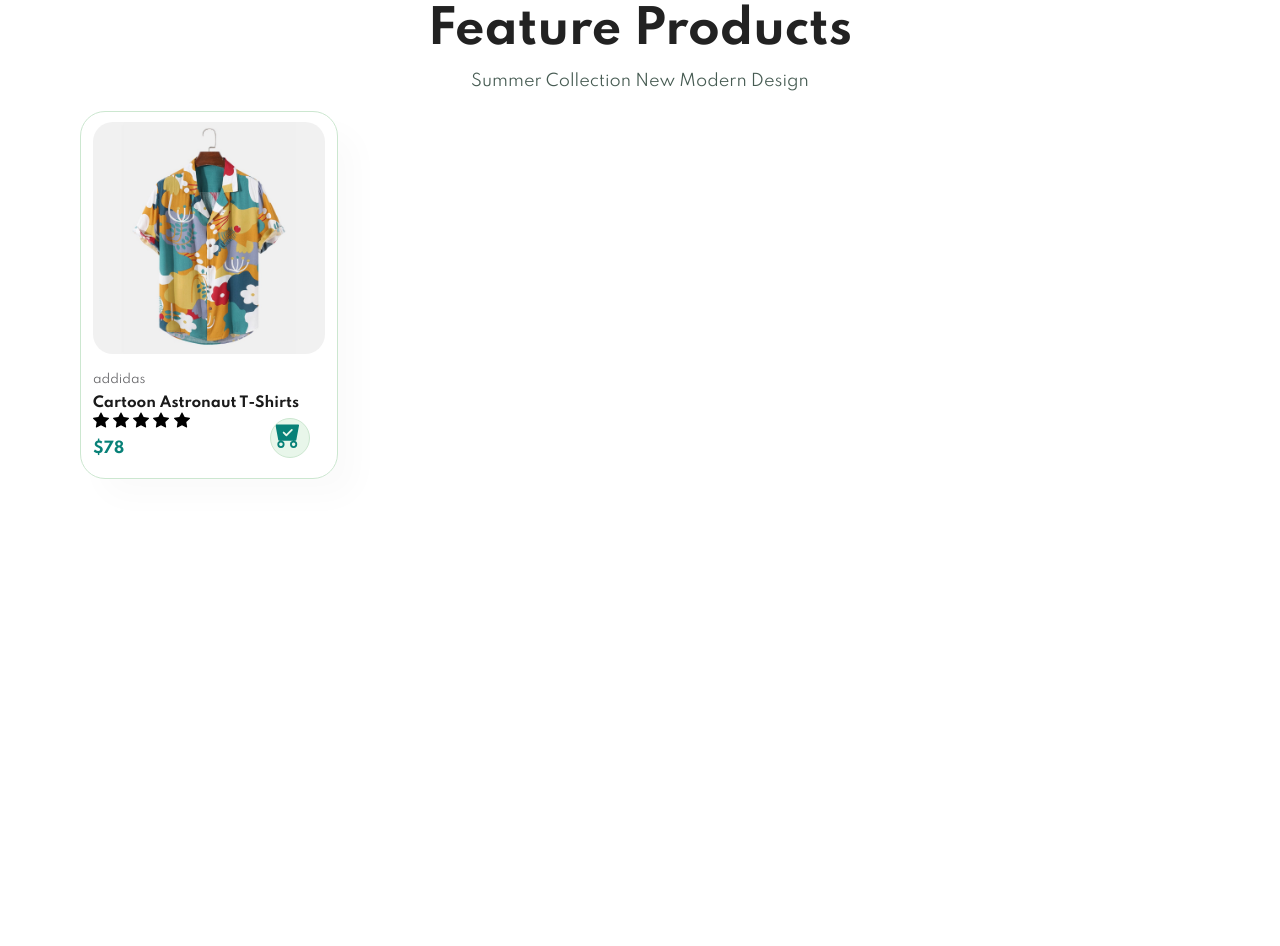
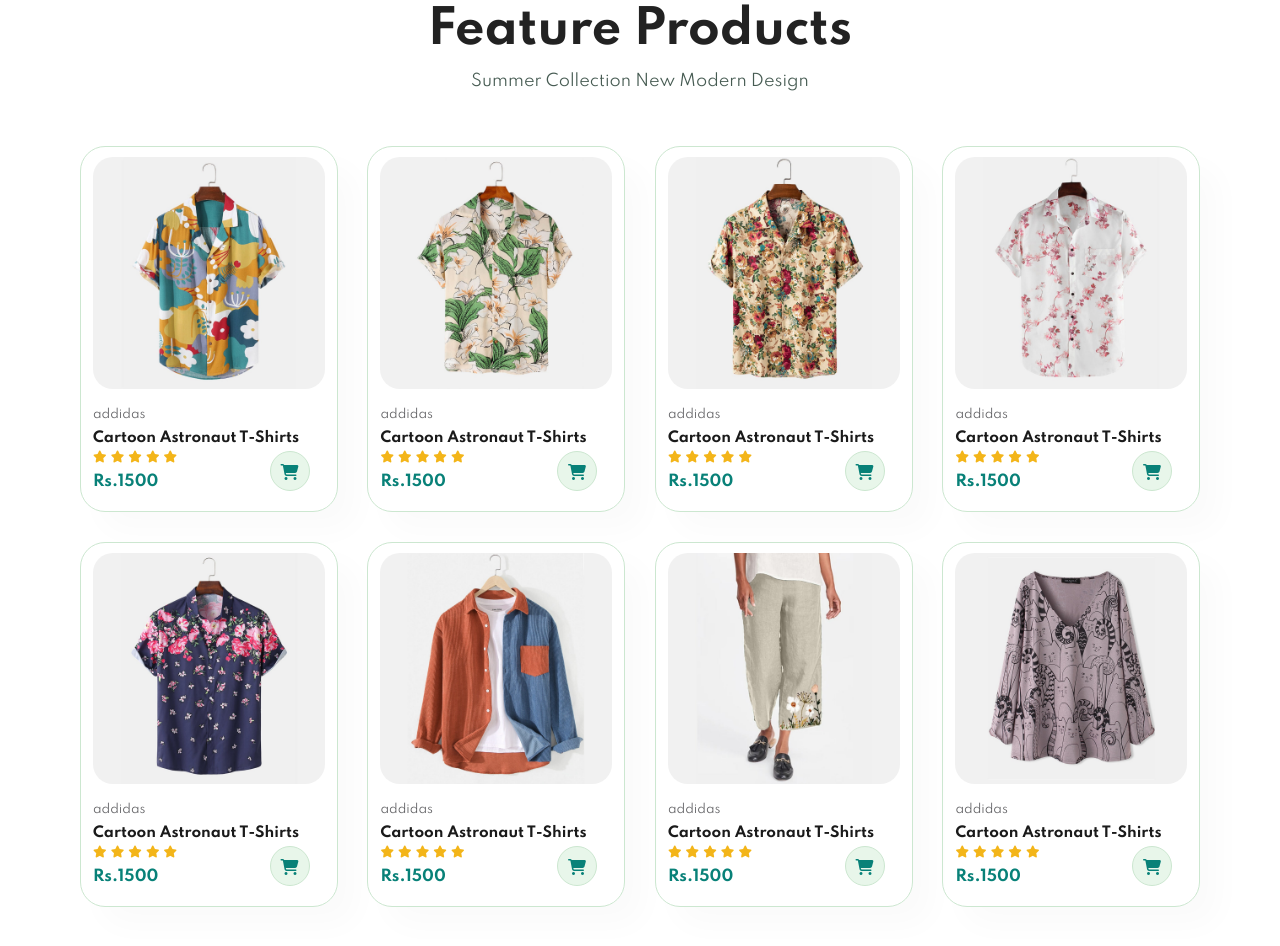
Before and after one commit to umairshahid-1/Ecommerce-Store, a website: page index.html in a window 1280 px wide. Shown: the part 1148-2094 px from the top of the page. Before the commit the page ends 1682 px from the top, so only its background shows below. Drawn offline with Linux system fonts and the light colour scheme.

Commit message:
Complete the overall styling of the products section

```diff
--- a/index.html
+++ b/index.html
@@ -4,10 +4,10 @@
 <head>
     <meta charset="UTF-8">
     <meta http-equiv="X-UA-Compatible" content="IE=edge">
-    <meta name="viewport" content="width=device-width, initial-scale=1.0" <script
-        src="https://kit.fontawesome.com/13ffb4a562.js" crossorigin="anonymous">
-    </script>
-    <link rel="stylesheet" href="style.css" </head>
+    <meta name="viewport" content="width=device-width, initial-scale=1.0">
+    <link rel="stylesheet" href="https://cdnjs.cloudflare.com/ajax/libs/font-awesome/6.5.1/css/all.min.css">
+    <link rel="stylesheet" href="style.css">
+</head>
 
 <body>
     <section id="header">
@@ -20,11 +20,7 @@
                 <li><a href="blog.html">Blog</a></li>
                 <li><a href="about.html">About</a></li>
                 <li><a href="contact.html">Contact</a></li>
-                <li><a href="cart.html"><svg xmlns="http://www.w3.org/2000/svg" width="16" height="16"
-                            fill="currentColor" class="bi bi-bag-check-fill" viewBox="0 0 16 16">
-                            <path fill-rule="evenodd"
-                                d="M10.5 3.5a2.5 2.5 0 0 0-5 0V4h5zm1 0V4H15v10a2 2 0 0 1-2 2H3a2 2 0 0 1-2-2V4h3.5v-.5a3.5 3.5 0 1 1 7 0m-.646 5.354a.5.5 0 0 0-.708-.708L7.5 10.793 6.354 9.646a.5.5 0 1 0-.708.708l1.5 1.5a.5.5 0 0 0 .708 0z" />
-                        </svg></a></li>
+                <li><a href="cart.html"><i class="fa-solid fa-bag-shopping"></i></a></li>
             </ul>
         </div>
 
@@ -81,39 +77,127 @@
                     <span>addidas</span>
                     <h5>Cartoon Astronaut T-Shirts</h5>
                     <div class="star">
-                        <svg xmlns="http://www.w3.org/2000/svg" width="16" height="16" fill="currentColor"
-                            class="bi bi-star-fill" viewBox="0 0 16 16">
-                            <path
-                                d="M3.612 15.443c-.386.198-.824-.149-.746-.592l.83-4.73L.173 6.765c-.329-.314-.158-.888.283-.95l4.898-.696L7.538.792c.197-.39.73-.39.927 0l2.184 4.327 4.898.696c.441.062.612.636.282.95l-3.522 3.356.83 4.73c.078.443-.36.79-.746.592L8 13.187l-4.389 2.256z" />
-                        </svg>
-                        <svg xmlns="http://www.w3.org/2000/svg" width="16" height="16" fill="currentColor"
-                            class="bi bi-star-fill" viewBox="0 0 16 16">
-                            <path
-                                d="M3.612 15.443c-.386.198-.824-.149-.746-.592l.83-4.73L.173 6.765c-.329-.314-.158-.888.283-.95l4.898-.696L7.538.792c.197-.39.73-.39.927 0l2.184 4.327 4.898.696c.441.062.612.636.282.95l-3.522 3.356.83 4.73c.078.443-.36.79-.746.592L8 13.187l-4.389 2.256z" />
-                        </svg>
-                        <svg xmlns="http://www.w3.org/2000/svg" width="16" height="16" fill="currentColor"
-                            class="bi bi-star-fill" viewBox="0 0 16 16">
-                            <path
-                                d="M3.612 15.443c-.386.198-.824-.149-.746-.592l.83-4.73L.173 6.765c-.329-.314-.158-.888.283-.95l4.898-.696L7.538.792c.197-.39.73-.39.927 0l2.184 4.327 4.898.696c.441.062.612.636.282.95l-3.522 3.356.83 4.73c.078.443-.36.79-.746.592L8 13.187l-4.389 2.256z" />
-                        </svg>
-                        <svg xmlns="http://www.w3.org/2000/svg" width="16" height="16" fill="currentColor"
-                            class="bi bi-star-fill" viewBox="0 0 16 16">
-                            <path
-                                d="M3.612 15.443c-.386.198-.824-.149-.746-.592l.83-4.73L.173 6.765c-.329-.314-.158-.888.283-.95l4.898-.696L7.538.792c.197-.39.73-.39.927 0l2.184 4.327 4.898.696c.441.062.612.636.282.95l-3.522 3.356.83 4.73c.078.443-.36.79-.746.592L8 13.187l-4.389 2.256z" />
-                        </svg>
-                        <svg xmlns="http://www.w3.org/2000/svg" width="16" height="16" fill="currentColor"
-                            class="bi bi-star-fill" viewBox="0 0 16 16">
-                            <path
-                                d="M3.612 15.443c-.386.198-.824-.149-.746-.592l.83-4.73L.173 6.765c-.329-.314-.158-.888.283-.95l4.898-.696L7.538.792c.197-.39.73-.39.927 0l2.184 4.327 4.898.696c.441.062.612.636.282.95l-3.522 3.356.83 4.73c.078.443-.36.79-.746.592L8 13.187l-4.389 2.256z" />
-                        </svg>
+                        <i class="fa-solid fa-star"></i>
+                        <i class="fa-solid fa-star"></i>
+                        <i class="fa-solid fa-star"></i>
+                        <i class="fa-solid fa-star"></i>
+                        <i class="fa-solid fa-star"></i>
                     </div>
-                    <h4>$78</h4>
+                    <h4>Rs.1500</h4>
                 </div>
-                <a href="#"><svg xmlns="http://www.w3.org/2000/svg" fill="currentColor"
-                        class="bi bi-cart-check-fill cart" viewBox="0 0 20 21">
-                        <path
-                            d="M.5 1a.5.5 0 0 0 0 1h1.11l.401 1.607 1.498 7.985A.5.5 0 0 0 4 12h1a2 2 0 1 0 0 4 2 2 0 0 0 0-4h7a2 2 0 1 0 0 4 2 2 0 0 0 0-4h1a.5.5 0 0 0 .491-.408l1.5-8A.5.5 0 0 0 14.5 3H2.89l-.405-1.621A.5.5 0 0 0 2 1zM6 14a1 1 0 1 1-2 0 1 1 0 0 1 2 0m7 0a1 1 0 1 1-2 0 1 1 0 0 1 2 0m-1.646-7.646-3 3a.5.5 0 0 1-.708 0l-1.5-1.5a.5.5 0 1 1 .708-.708L8 8.293l2.646-2.647a.5.5 0 0 1 .708.708"/>
-                    </svg></a>
+                <a href="#"><i class="fa fa-cart-shopping cart"></i></a>
+            </div>
+            <div class="product">
+                <img src="img/products/f2.jpg" alt="">
+                <div class="description">
+                    <span>addidas</span>
+                    <h5>Cartoon Astronaut T-Shirts</h5>
+                    <div class="star">
+                        <i class="fa-solid fa-star"></i>
+                        <i class="fa-solid fa-star"></i>
+                        <i class="fa-solid fa-star"></i>
+                        <i class="fa-solid fa-star"></i>
+                        <i class="fa-solid fa-star"></i>
+                    </div>
+                    <h4>Rs.1500</h4>
+                </div>
+                <a href="#"><i class="fa fa-cart-shopping cart"></i></a>
+            </div>
+            <div class="product">
+                <img src="img/products/f3.jpg" alt="">
+                <div class="description">
+                    <span>addidas</span>
+                    <h5>Cartoon Astronaut T-Shirts</h5>
+                    <div class="star">
+                        <i class="fa-solid fa-star"></i>
+                        <i class="fa-solid fa-star"></i>
+                        <i class="fa-solid fa-star"></i>
+                        <i class="fa-solid fa-star"></i>
+                        <i class="fa-solid fa-star"></i>
+                    </div>
+                    <h4>Rs.1500</h4>
+                </div>
+                <a href="#"><i class="fa fa-cart-shopping cart"></i></a>
+            </div>
+            <div class="product">
+                <img src="img/products/f4.jpg" alt="">
+                <div class="description">
+                    <span>addidas</span>
+                    <h5>Cartoon Astronaut T-Shirts</h5>
+                    <div class="star">
+                        <i class="fa-solid fa-star"></i>
+                        <i class="fa-solid fa-star"></i>
+                        <i class="fa-solid fa-star"></i>
+                        <i class="fa-solid fa-star"></i>
+                        <i class="fa-solid fa-star"></i>
+                    </div>
+                    <h4>Rs.1500</h4>
+                </div>
+                <a href="#"><i class="fa fa-cart-shopping cart"></i></a>
+            </div>
+            <div class="product">
+                <img src="img/products/f5.jpg" alt="">
+                <div class="description">
+                    <span>addidas</span>
+                    <h5>Cartoon Astronaut T-Shirts</h5>
+                    <div class="star">
+                        <i class="fa-solid fa-star"></i>
+                        <i class="fa-solid fa-star"></i>
+                        <i class="fa-solid fa-star"></i>
+                        <i class="fa-solid fa-star"></i>
+                        <i class="fa-solid fa-star"></i>
+                    </div>
+                    <h4>Rs.1500</h4>
+                </div>
+                <a href="#"><i class="fa fa-cart-shopping cart"></i></a>
+            </div>
+            <div class="product">
+                <img src="img/products/f6.jpg" alt="">
+                <div class="description">
+                    <span>addidas</span>
+                    <h5>Cartoon Astronaut T-Shirts</h5>
+                    <div class="star">
+                        <i class="fa-solid fa-star"></i>
+                        <i class="fa-solid fa-star"></i>
+                        <i class="fa-solid fa-star"></i>
+                        <i class="fa-solid fa-star"></i>
+                        <i class="fa-solid fa-star"></i>
+                    </div>
+                    <h4>Rs.1500</h4>
+                </div>
+                <a href="#"><i class="fa fa-cart-shopping cart"></i></a>
+            </div>
+            <div class="product">
+                <img src="img/products/f7.jpg" alt="">
+                <div class="description">
+                    <span>addidas</span>
+                    <h5>Cartoon Astronaut T-Shirts</h5>
+                    <div class="star">
+                        <i class="fa-solid fa-star"></i>
+                        <i class="fa-solid fa-star"></i>
+                        <i class="fa-solid fa-star"></i>
+                        <i class="fa-solid fa-star"></i>
+                        <i class="fa-solid fa-star"></i>
+                    </div>
+                    <h4>Rs.1500</h4>
+                </div>
+                <a href="#"><i class="fa fa-cart-shopping cart"></i></a>
+            </div>
+            <div class="product">
+                <img src="img/products/f8.jpg" alt="">
+                <div class="description">
+                    <span>addidas</span>
+                    <h5>Cartoon Astronaut T-Shirts</h5>
+                    <div class="star">
+                        <i class="fa-solid fa-star"></i>
+                        <i class="fa-solid fa-star"></i>
+                        <i class="fa-solid fa-star"></i>
+                        <i class="fa-solid fa-star"></i>
+                        <i class="fa-solid fa-star"></i>
+                    </div>
+                    <h4>Rs.1500</h4>
+                </div>
+                <a href="#"><i class="fa fa-cart-shopping cart"></i></a>
             </div>
         </div>
 
--- /dev/null
+++ b/package.json
@@ -0,0 +1,5 @@
+{
+  "dependencies": {
+    "bootstrap-icons": "^1.11.3"
+  }
+}
--- a/style.css
+++ b/style.css
@@ -1,4 +1,5 @@
 @import url("https://fonts.googleapis.com/css2?family=Spartan:wght@100;200;300;400;500;600;700;800;900&display=swap");
+
 * {
   margin: 0;
   padding: 0;
@@ -78,7 +79,7 @@ body {
   position: relative;
 }
 
-#navBar li a{
+#navBar li a {
   text-decoration: none;
   font-size: 16px;
   font-weight: 600;
@@ -137,7 +138,7 @@ body {
   font-size: 15px;
 }
 
-#feature{
+#feature {
   display: flex;
   justify-content: space-between;
   align-items: center;
@@ -155,16 +156,16 @@ body {
   margin: 15px 0;
 }
 
-#feature .feBox:hover{
+#feature .feBox:hover {
   box-shadow: 10px 10px 54px rgba(70, 62, 221, 0.1);
 }
 
-#feature .feBox img{
+#feature .feBox img {
   width: 100%;
   margin-bottom: 10px;
 }
 
-#feature .feBox h6{
+#feature .feBox h6 {
   display: inline-block;
   padding: 9px 8px 6px 8px;
   line-height: 1;
@@ -173,31 +174,38 @@ body {
   background-color: #fddde4;
 }
 
-#feature .feBox:nth-child(2) h6{
+#feature .feBox:nth-child(2) h6 {
   background-color: #cdebbc;
 }
 
-#feature .feBox:nth-child(3) h6{
+#feature .feBox:nth-child(3) h6 {
   background-color: #d1e8f2;
 }
 
-#feature .feBox:nth-child(4) h6{
+#feature .feBox:nth-child(4) h6 {
   background-color: #cdd4f8;
 }
 
-#feature .feBox:nth-child(5) h6{
+#feature .feBox:nth-child(5) h6 {
   background-color: #f6dbf6;
 }
 
-#feature .feBox:nth-child(6) h6{
+#feature .feBox:nth-child(6) h6 {
   background-color: #fff2e5;
 }
 
-#product1{
+#product1 {
   text-align: center;
 }
 
-#product1 .product{
+#product1 .proContainer {
+  display: flex;
+  justify-content: space-between;
+  padding-top: 20px;
+  flex-wrap: wrap;
+}
+
+#product1 .product {
   width: 23%;
   min-width: 250px;
   padding: 10px 12px;
@@ -210,11 +218,11 @@ body {
   position: relative;
 }
 
-#product1 .product:hover{
-  box-shadow: 20px 20px 30px rgba(0, 0, 0, 0.03);
+#product1 .product:hover {
+  box-shadow: 20px 20px 30px rgba(0, 0, 0, 0.06);
 }
 
-#product1 .product img{
+#product1 .product img {
   width: 100%;
   border-radius: 20px;
 }
@@ -224,36 +232,35 @@ body {
   padding: 10px 0;
 }
 
-#product1 .product .description span{
+#product1 .product .description span {
   color: #606063;
   font-size: 12px;
 }
 
-#product1 .product .description h5{
+#product1 .product .description h5 {
   padding-top: 7px;
   color: #1a1a1a;
   font-size: 14px;
 }
 
-#product1 .product .description i{
+#product1 .product .description i {
   font-size: 12px;
   color: rgb(243, 181, 25);
 }
 
-#product1 .product .description h4{
+#product1 .product .description h4 {
   padding-top: 7px;
   font-size: 15px;
   font-weight: 700;
   color: #088178;
 }
 
-#product1 .product .cart{
+#product1 .product .cart {
   width: 40px;
   height: 40px;
   line-height: 40px;
   border-radius: 50px;
   background-color: #e8f6ea;
-  font-weight: 500;
   color: #088178;
   border: 1px solid #cce7d0;
   position: absolute;
```
Also changed, not shown: img/icons/shopping-bag.svg (deleted), 1 other file.
